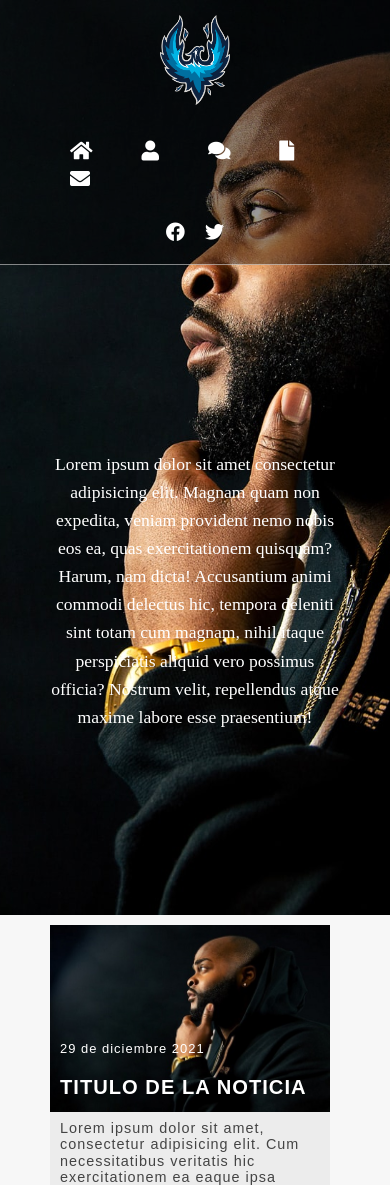
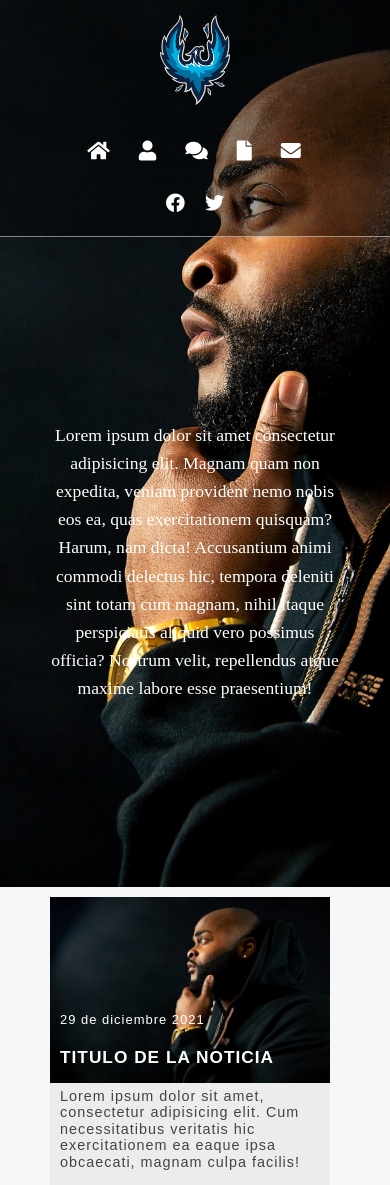
Before and after one commit to Uzilekz/Genial-v.1, a plain HTML site: page index.html in a window 390 px wide. Shown: the top 1185 px of the page. Drawn offline with Linux system fonts and the light colour scheme.

Commit message:
FINISHED OMG

```diff
--- a/css/style.css
+++ b/css/style.css
@@ -70,7 +70,7 @@ body {
 .header__menu__social__logo__link {
   color: rgb(255, 255, 255);
   font-size: 1.2em;
-  margin-top: 20px;
+  margin-top: 10px;
   padding: 0 10px;
 }
 
@@ -281,6 +281,7 @@ body {
 }
 @media screen and (max-width: 500px) {
   .header__menu__nav__link {
+    padding: 10px;
     font-size: .8em;
   }
   .header__principal__txt {
@@ -290,7 +291,7 @@ body {
     flex-direction: column;
   }
   .section__articles__article__title {
-    font-size: 1.4em;
+    font-size: 1.2em;
   }
   .section__aside {
     flex-direction: column;
```
